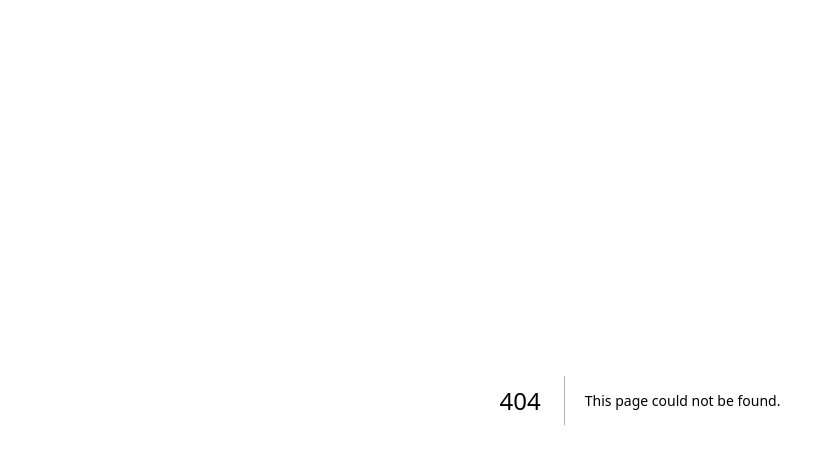
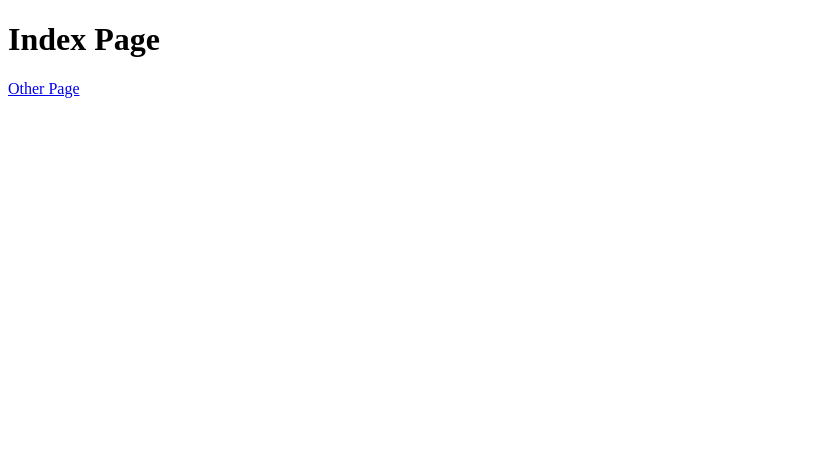
Before and after one commit to dabl03/Tutorial-HTML, a Next.js app: page / in a window 1280 px wide. Before the commit this address had no page. Shown: the top 464 px of the page, without its empty margins (0-835 px from the left). Built offline with nearby package versions, Linux system fonts and the light colour scheme.

Commit message:
Create page.js

```diff
--- /dev/null
+++ b/app/page.js
@@ -0,0 +1,12 @@
+import Link from 'next/link'
+
+export default function Page() {
+  return (
+    <>
+      <h1>Index Page</h1>
+      <p>
+        <Link href="/other">Other Page</Link>
+      </p>
+    </>
+  )
+}
```
